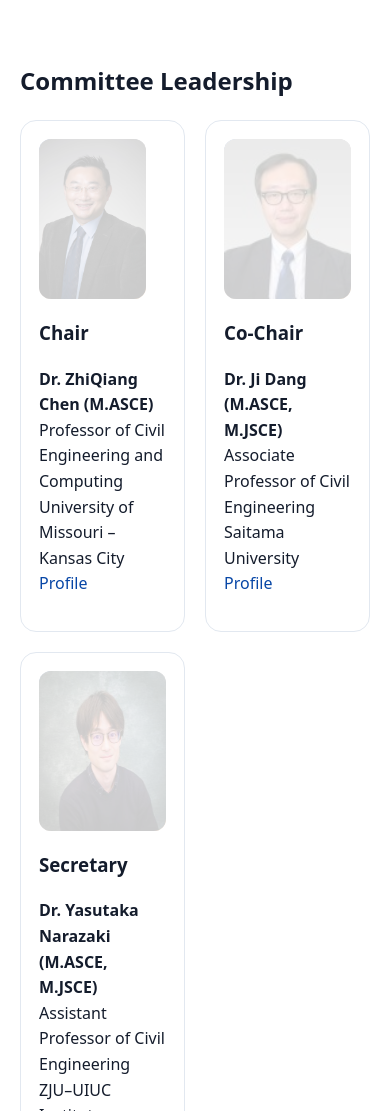
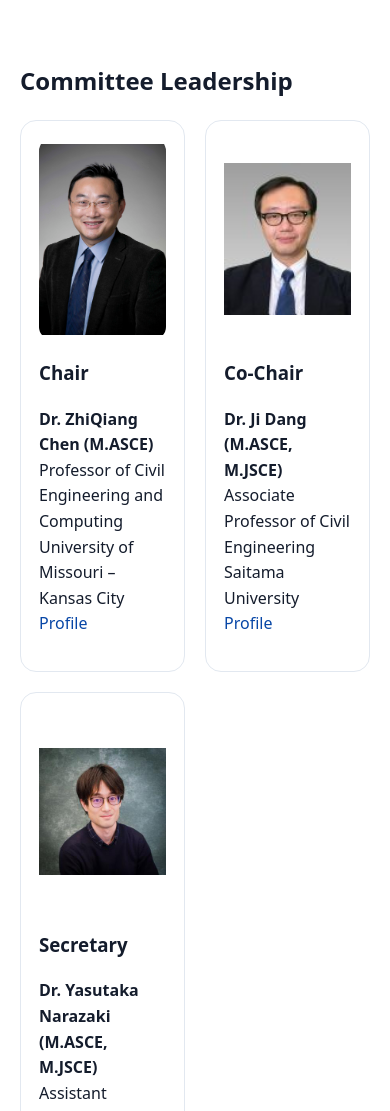
Before and after one commit to tc33acecc/tc33acecc.github.io, a plain HTML site: page index.html in a window 390 px wide. Shown: the part 2520-3631 px from the top of the page. Drawn offline with Linux system fonts and the light colour scheme.

Commit message:
Add files via upload

```diff
--- a/css/style.css
+++ b/css/style.css
@@ -73,7 +73,36 @@ a:hover{text-decoration:underline}
 .stats .num{font-size:28px;font-weight:800;color:var(--primary)}
 .stats .lab{color:var(--muted)}
 
-.person .avatar{height:160px;border-radius:12px;background:linear-gradient(135deg,var(--primary),var(--accent));opacity:.2;margin-bottom:8px}
+.person .avatar {
+  width:auto;
+  height:180;          /* default size for desktops */
+  object-fit:contain;  /* ensures full image fits inside */
+  border-radius:12px;
+  margin-bottom:12px;
+  background:none;
+  opacity:1;             /* keep full clarity */
+  transition:transform 0.3s ease; /* optional hover effect */
+}
+
+/* Optional hover style for a polished feel */
+.person .avatar:hover {
+  transform:scale(1.03);
+}
+
+/* Responsive adjustments */
+@media (max-width:980px) {
+  .person .avatar {
+    height:160px;        /* slightly smaller on tablets */
+  }
+}
+
+@media (max-width:600px) {
+  .person .avatar {
+    height:200px;        /* taller on small screens (auto-fit) */
+  }
+}
+
+
 
 .site-footer{border-top:1px solid var(--border);background:#fff}
 .footer-wrap{display:flex;align-items:center;justify-content:space-between;gap:12px;padding:18px 0}
```
